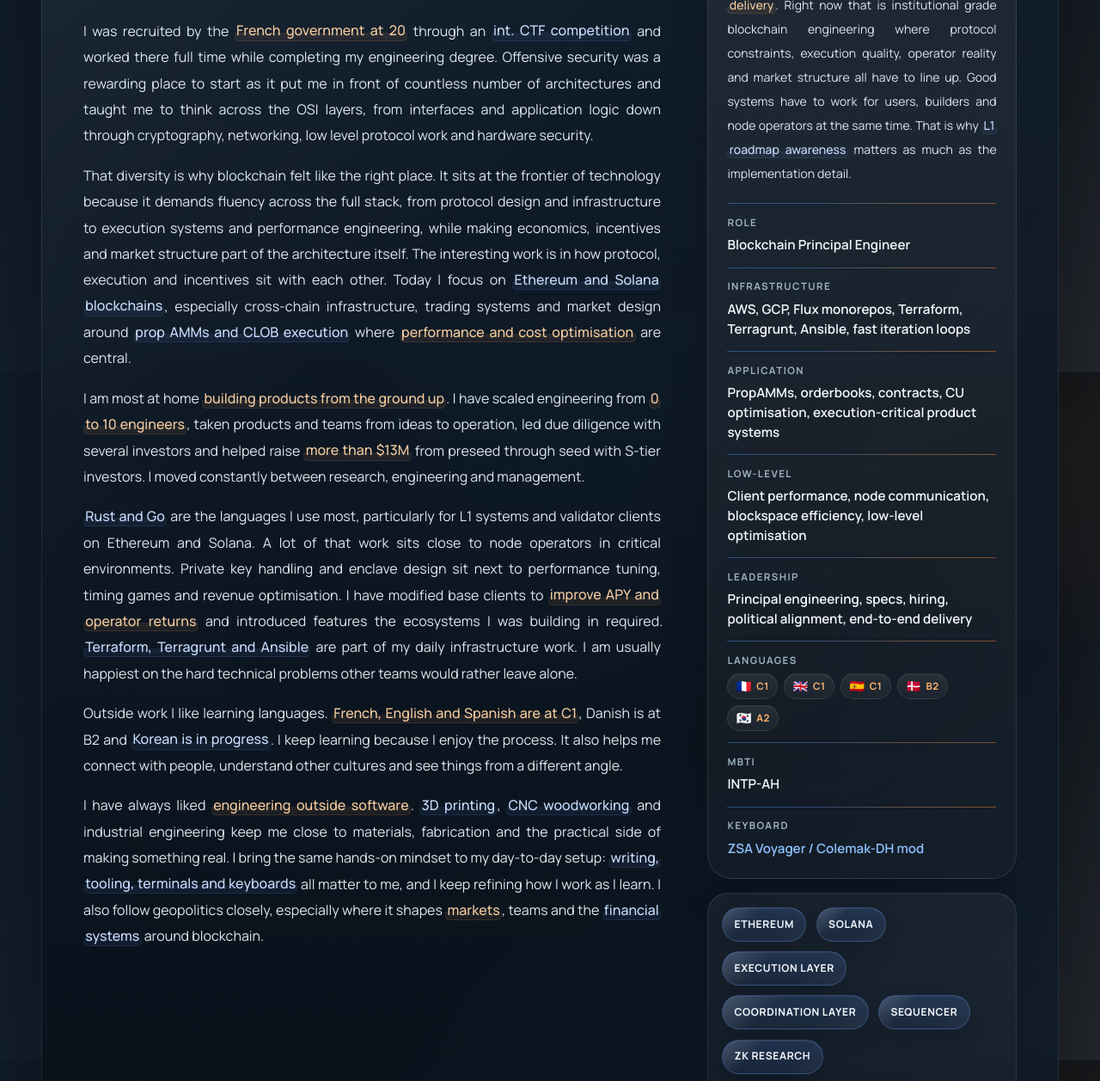
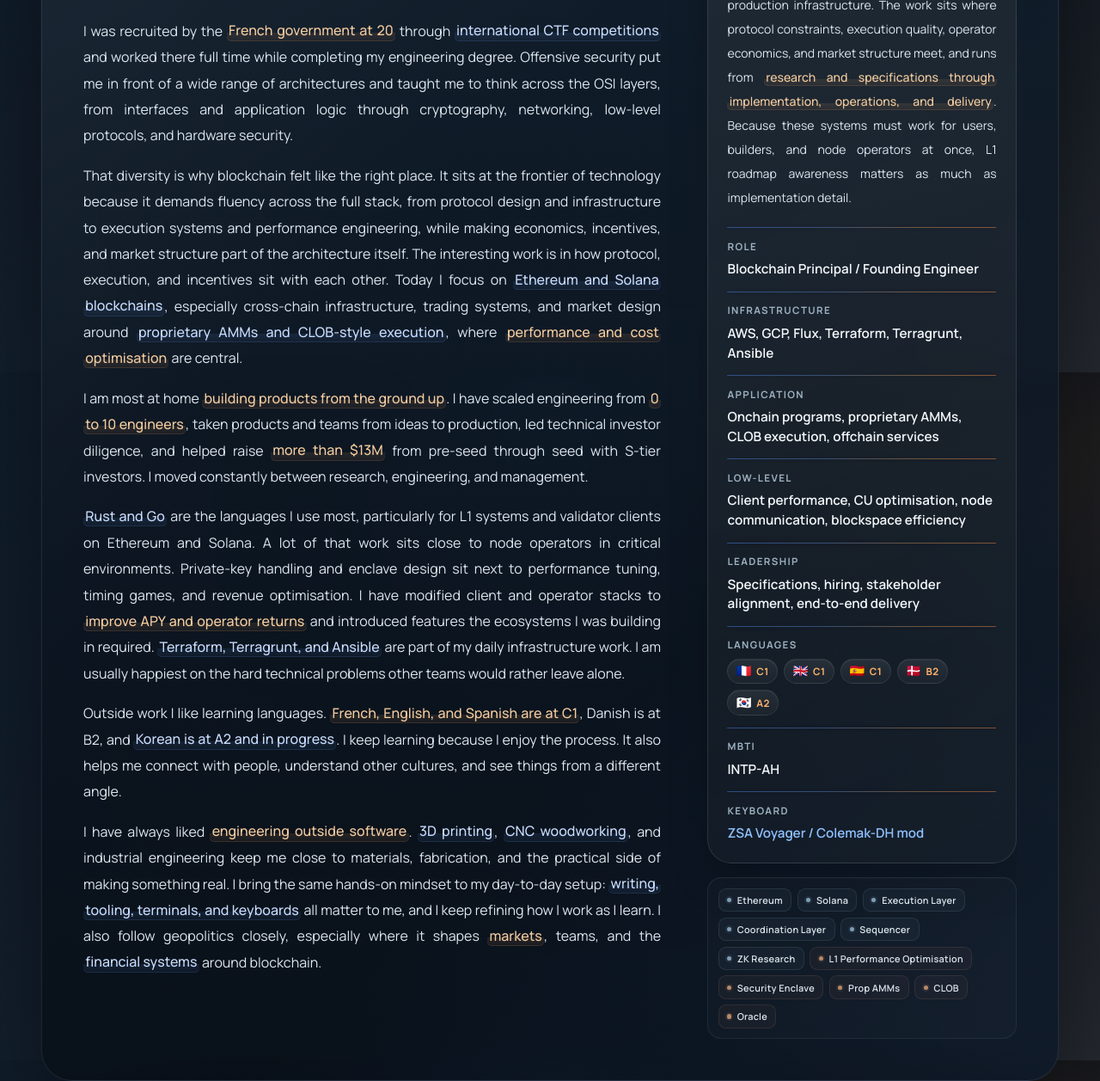
Before and after one commit to v4lproik/v4lproik.github.io, a website: page index.html in a window 1280 px wide. Shown: the part 367-1624 px from the top of the page at 86% size. Drawn offline with Linux system fonts and the light colour scheme.

Commit message:
refacto(home): refine homepage copy and technical labels (#4)
feat: refine homepage copy and technical labels

```diff
--- a/index.html
+++ b/index.html
@@ -214,63 +214,65 @@
                       </h1>
                       <p class="hero-passions">Formerly founder, CTO and government pentester.</p>
                       <p class="reading-copy mt-6">
-                        I was recruited by the <span class="copy-highlight copy-highlight-achievement">French government at 20</span> through an <span class="copy-highlight copy-highlight-tech">int. CTF
-                        competition</span> and worked there full time while completing my engineering degree.
-                        Offensive security was a rewarding place to start as it put me in front of countless number of
-                        architectures and taught me to think across the OSI layers, from interfaces
-                        and application logic down through cryptography, networking, low level
-                        protocol work and hardware security.
+                        I was recruited by the <span class="copy-highlight copy-highlight-achievement">French government at 20</span> through
+                        <span class="copy-highlight copy-highlight-tech">international CTF competitions</span>
+                        and worked there full time while completing my engineering degree.
+                        Offensive security put me in front of a wide range of architectures and
+                        taught me to think across the OSI layers, from interfaces and application
+                        logic through cryptography, networking, low-level protocols, and hardware security.
                       </p>
                       <p class="reading-copy mt-4">
                         That diversity is why blockchain felt like the right place. It sits at the
                         frontier of technology because it demands fluency across the full stack,
-                        from protocol design and infrastructure to execution systems and
-                        performance engineering, while making economics, incentives and market
-                        structure part of the architecture itself. The interesting work is in how
-                        protocol, execution and incentives sit with each other.
-                        Today I focus on
+                        from protocol design and infrastructure to execution systems and performance
+                        engineering, while making economics, incentives, and market structure part
+                        of the architecture itself. The interesting work is in how protocol,
+                        execution, and incentives sit with each other. Today I focus on
                         <span class="copy-highlight copy-highlight-tech">Ethereum and Solana blockchains</span>,
-                        especially cross-chain infrastructure, trading systems and market design around
-                        <span class="copy-highlight copy-highlight-tech">prop AMMs and CLOB execution</span> where <span class="copy-highlight copy-highlight-achievement">performance and cost optimisation</span> are
-                        central.
+                        especially cross-chain infrastructure, trading systems, and market design around
+                        <span class="copy-highlight copy-highlight-tech">proprietary AMMs and CLOB-style execution</span>,
+                        where <span class="copy-highlight copy-highlight-achievement">performance and cost optimisation</span>
+                        are central.
                       </p>
                       <p class="reading-copy mt-4">
-                        I am most at home <span class="copy-highlight copy-highlight-achievement">building products from the ground up</span>. I have scaled engineering from <span class="copy-highlight copy-highlight-achievement">0 to 10 engineers</span>, taken
-                        products and teams from ideas to operation, led due diligence with several
-                        investors and helped raise <span class="copy-highlight copy-highlight-achievement">more than $13M</span>
-                        from preseed through seed with S-tier investors. I moved constantly between
-                        research, engineering and management.
+                        I am most at home <span class="copy-highlight copy-highlight-achievement">building products from the ground up</span>.
+                        I have scaled engineering from <span class="copy-highlight copy-highlight-achievement">0 to 10 engineers</span>,
+                        taken products and teams from ideas to production, led technical investor
+                        diligence, and helped raise <span class="copy-highlight copy-highlight-achievement">more than $13M</span>
+                        from pre-seed through seed with S-tier investors. I moved constantly between
+                        research, engineering, and management.
                       </p>
                       <p class="reading-copy mt-4">
-                        <span class="copy-highlight copy-highlight-tech">Rust and Go</span> are the languages I use most, particularly for L1 systems and
-                        validator clients on Ethereum and Solana. A lot of that work sits close
-                        to node operators in critical environments. Private key handling and
-                        enclave design sit next to performance tuning, timing games and
-                        revenue optimisation. I have modified base clients to
-                        <span class="copy-highlight copy-highlight-achievement">improve APY and operator returns</span>
+                        <span class="copy-highlight copy-highlight-tech">Rust and Go</span> are the languages I use most,
+                        particularly for L1 systems and validator clients on Ethereum and Solana.
+                        A lot of that work sits close to node operators in critical environments.
+                        Private-key handling and enclave design sit next to performance tuning,
+                        timing games, and revenue optimisation. I have modified client and operator
+                        stacks to <span class="copy-highlight copy-highlight-achievement">improve APY and operator returns</span>
                         and introduced features the ecosystems I was building in required.
-                        <span class="copy-highlight copy-highlight-tech">Terraform, Terragrunt and Ansible</span>
+                        <span class="copy-highlight copy-highlight-tech">Terraform, Terragrunt, and Ansible</span>
                         are part of my daily infrastructure work. I am usually happiest on the
                         hard technical problems other teams would rather leave alone.
                       </p>
                       <p class="reading-copy mt-4">
                         Outside work I like learning languages.
-                        <span class="copy-highlight copy-highlight-achievement">French, English and Spanish are at C1</span>,
-                        Danish is at B2 and <span class="copy-highlight copy-highlight-tech">Korean is in progress</span>. I keep learning because I enjoy the process.
-                        It also helps me connect with people, understand other cultures and see things from a different angle.
+                        <span class="copy-highlight copy-highlight-achievement">French, English, and Spanish are at C1</span>,
+                        Danish is at B2, and <span class="copy-highlight copy-highlight-tech">Korean is at A2 and in progress</span>.
+                        I keep learning because I enjoy the process. It also helps me connect with
+                        people, understand other cultures, and see things from a different angle.
                       </p>
                       <p class="reading-copy mt-4">
                         I have always liked <span class="copy-highlight copy-highlight-achievement">engineering outside software</span>.
                         <span class="copy-highlight copy-highlight-tech">3D printing</span>,
-                        <span class="copy-highlight copy-highlight-tech">CNC woodworking</span>
-                        and industrial engineering keep me close to materials,
-                        fabrication and the practical side of making something real.
-                        I bring the same hands-on mindset to my day-to-day setup:
-                        <span class="copy-highlight copy-highlight-tech">writing, tooling, terminals and keyboards</span>
-                        all matter to me, and I keep refining how I work as I learn.
-                        I also follow geopolitics closely, especially where it shapes
+                        <span class="copy-highlight copy-highlight-tech">CNC woodworking</span>,
+                        and industrial engineering keep me close to materials, fabrication, and
+                        the practical side of making something real. I bring the same hands-on
+                        mindset to my day-to-day setup:
+                        <span class="copy-highlight copy-highlight-tech">writing, tooling, terminals, and keyboards</span>
+                        all matter to me, and I keep refining how I work as I learn. I also follow
+                        geopolitics closely, especially where it shapes
                         <span class="copy-highlight copy-highlight-achievement">markets</span>,
-                        teams and the <span class="copy-highlight copy-highlight-tech">financial systems</span>
+                        teams, and the <span class="copy-highlight copy-highlight-tech">financial systems</span>
                         around blockchain.
                       </p>
                     </div>
@@ -278,39 +280,39 @@
                     <aside class="space-y-4">
                       <div class="hero-panel">
                         <p class="text-xs font-semibold uppercase tracking-[0.22em] text-mist-300">
-                          Current mode
+                          Current focus
                         </p>
                         <span class="hero-panel-divider" aria-hidden="true"></span>
                         <p class="hero-panel-copy mt-3 text-sm leading-7 text-mist-100">
-                          I do my best work when I can take a system end to end,
-                          from <span class="copy-highlight copy-highlight-achievement">research and specs through implementation, infrastructure and production delivery</span>.
-                          Right now that is institutional grade blockchain engineering where
-                          protocol constraints, execution quality, operator reality and market
-                          structure all have to line up. Good systems have to work for users,
-                          builders and node operators at the same time. That is why
-                          <span class="copy-highlight copy-highlight-tech">L1 roadmap awareness</span>
-                          matters as much as the implementation detail.
+                          I currently build <span class="copy-highlight copy-highlight-tech">Solana trading systems</span>
+                          end to end: onchain programs, proprietary AMM and CLOB execution,
+                          offchain market services, and production infrastructure. The work sits
+                          where protocol constraints, execution quality, operator economics, and
+                          market structure meet, and runs from
+                          <span class="copy-highlight copy-highlight-achievement">research and specifications through implementation, operations, and delivery</span>.
+                          Because these systems must work for users, builders, and node operators
+                          at once, L1 roadmap awareness matters as much as implementation detail.
                         </p>
                         <div class="hero-metrics">
                           <div class="hero-metric">
                             <span class="hero-metric-label">Role</span>
-                            <span class="hero-metric-value">Blockchain Principal Engineer</span>
+                            <span class="hero-metric-value">Blockchain Principal / Founding Engineer</span>
                           </div>
                           <div class="hero-metric">
                             <span class="hero-metric-label">Infrastructure</span>
-                            <span class="hero-metric-value">AWS, GCP, Flux monorepos, Terraform, Terragrunt, Ansible, fast iteration loops</span>
+                            <span class="hero-metric-value">AWS, GCP, Flux, Terraform, Terragrunt, Ansible</span>
                           </div>
                           <div class="hero-metric">
                             <span class="hero-metric-label">Application</span>
-                            <span class="hero-metric-value">PropAMMs, orderbooks, contracts, CU optimisation, execution-critical product systems</span>
+                            <span class="hero-metric-value">Onchain programs, proprietary AMMs, CLOB execution, offchain services</span>
                           </div>
                           <div class="hero-metric">
                             <span class="hero-metric-label">Low-level</span>
-                            <span class="hero-metric-value">Client performance, node communication, blockspace efficiency, low-level optimisation</span>
+                            <span class="hero-metric-value">Client performance, CU optimisation, node communication, blockspace efficiency</span>
                           </div>
                           <div class="hero-metric">
                             <span class="hero-metric-label">Leadership</span>
-                            <span class="hero-metric-value">Principal engineering, specs, hiring, political alignment, end-to-end delivery</span>
+                            <span class="hero-metric-value">Specifications, hiring, stakeholder alignment, end-to-end delivery</span>
                           </div>
                           <div class="hero-metric hero-metric-languages">
                             <span class="hero-metric-label">Languages</span>
@@ -1023,6 +1025,8 @@
                       <input
                         class="search-input"
                         type="search"
+                        id="home-research-search"
+                        name="home-research-search"
                         placeholder="Search articles, talks, projects, tags, authors..."
                         data-search-input
                       >
--- a/styles/site.css
+++ b/styles/site.css
@@ -804,61 +804,53 @@
   .hero-pill-rack {
     display: flex;
     flex-wrap: wrap;
-    gap: 0.7rem;
-    padding: 1rem;
-    border-radius: 1.5rem;
-    border: 1px solid rgba(255, 255, 255, 0.08);
-    background:
-      linear-gradient(180deg, rgba(255, 255, 255, 0.05), rgba(255, 255, 255, 0.025));
-    box-shadow:
-      inset 0 1px 0 rgba(255, 255, 255, 0.05),
-      0 20px 42px rgba(0, 0, 0, 0.14);
-  }
-
-  @media (max-width: 39.999rem) {
-    .hero-pill-rack {
-      padding: 0.9rem;
-      gap: 0.6rem;
-    }
+    gap: 0.42rem;
+    padding: 0.72rem;
+    border-radius: 1rem;
+    border: 1px solid rgba(157, 177, 193, 0.11);
+    background: rgba(255, 255, 255, 0.018);
+    box-shadow: inset 0 1px 0 rgba(255, 255, 255, 0.025);
   }
 
   .hero-pill {
-    position: relative;
     display: inline-flex;
     align-items: center;
-    overflow: hidden;
-    border-radius: 9999px;
-    border: 1px solid rgba(255, 255, 255, 0.1);
-    padding: 0.62rem 0.84rem;
-    color: #f4f8fb;
-    font-size: 0.76rem;
-    font-weight: 700;
-    letter-spacing: 0.05em;
-    text-transform: uppercase;
-    box-shadow:
-      inset 0 1px 0 rgba(255, 255, 255, 0.07),
-      0 12px 24px rgba(0, 0, 0, 0.14);
+    gap: 0.42rem;
+    border-radius: 0.55rem;
+    border: 1px solid rgba(157, 177, 193, 0.14);
+    padding: 0.38rem 0.58rem;
+    color: #dce6ed;
+    font-size: 0.68rem;
+    font-weight: 600;
+    letter-spacing: 0.025em;
+    line-height: 1.2;
+    text-transform: none;
+    white-space: nowrap;
+    background: rgba(157, 177, 193, 0.055);
   }
 
   .hero-pill::before {
     content: "";
-    position: absolute;
-    inset: 0;
-    background:
-      linear-gradient(135deg, rgba(255, 255, 255, 0.18), transparent 34%, transparent 68%, rgba(255, 255, 255, 0.04));
-    pointer-events: none;
+    width: 0.32rem;
+    height: 0.32rem;
+    flex: 0 0 auto;
+    border-radius: 9999px;
+    background: var(--hero-pill-accent);
+    box-shadow: 0 0 0 2px var(--hero-pill-halo);
   }
 
   .hero-pill-blue {
-    background:
-      linear-gradient(180deg, rgba(79, 132, 232, 0.2), rgba(79, 132, 232, 0.08));
-    border-color: rgba(116, 168, 255, 0.26);
+    --hero-pill-accent: #7f9eb7;
+    --hero-pill-halo: rgba(127, 158, 183, 0.12);
+    background: rgba(127, 158, 183, 0.055);
+    border-color: rgba(127, 158, 183, 0.15);
   }
 
   .hero-pill-orange {
-    background:
-      linear-gradient(180deg, rgba(255, 142, 66, 0.22), rgba(255, 142, 66, 0.08));
-    border-color: rgba(255, 179, 107, 0.24);
+    --hero-pill-accent: #b88a68;
+    --hero-pill-halo: rgba(184, 138, 104, 0.12);
+    background: rgba(184, 138, 104, 0.05);
+    border-color: rgba(184, 138, 104, 0.14);
   }
 
   .hero-side-controls {
```
Also changed, not shown: assets/site.css.
